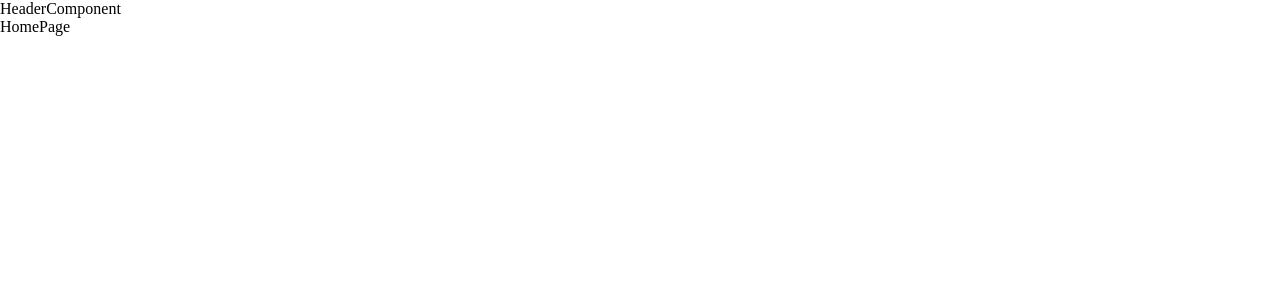
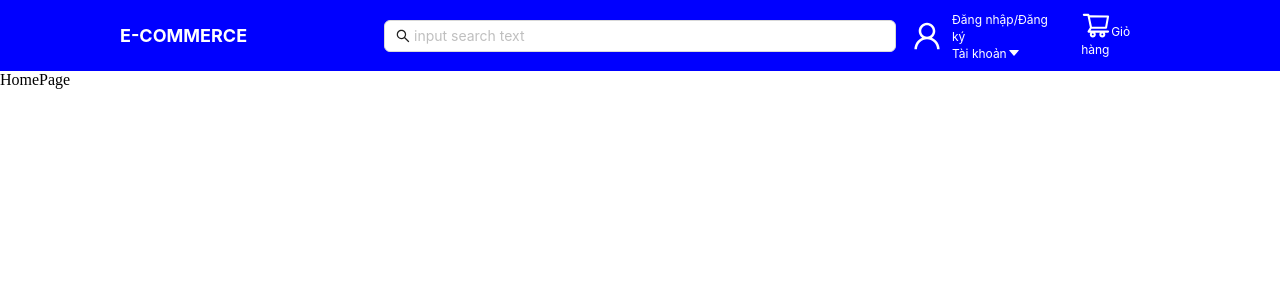
Before and after one commit to letranthienlong/ProjectMindxWeb75, a React (Create React App) app: page / in a window 1280 px wide. Shown: the top 300 px of the page. Built offline with nearby package versions, Linux system fonts and the light colour scheme.

Commit message:
UI Header

```diff
--- a/package.json
+++ b/package.json
@@ -3,6 +3,7 @@
   "version": "0.1.0",
   "private": true,
   "dependencies": {
+    "@ant-design/icons": "^5.3.1",
     "@reduxjs/toolkit": "^2.2.1",
     "@testing-library/jest-dom": "^5.17.0",
     "@testing-library/react": "^13.4.0",
--- a/src/components/HeaderComponent/HeaderComponent.jsx
+++ b/src/components/HeaderComponent/HeaderComponent.jsx
@@ -1,8 +1,49 @@
 import React from 'react'
+import { Col } from 'antd'
+import { WrapperHeader, WrapperTextHeader, WrapperHeaderAccount, WrapperTextHeaderSmall } from './style'
+import Search from 'antd/es/transfer/search'
+import {
+  UserOutlined,
+  CaretDownOutlined,
+  ShoppingCartOutlined
+} from '@ant-design/icons';
 
 const HeaderComponent = () => {
   return (
-    <div>HeaderComponent</div>
+    <div>
+      <WrapperHeader gutter={16}>
+        <Col span={6}>
+          <WrapperTextHeader>
+            E-COMMERCE
+          </WrapperTextHeader>
+        </Col>
+        <Col span={12}>
+          <Search placeholder="input search text" enterButton />
+        </Col>
+        <Col span={6} style={{ display: 'flex', gap: '20px' }}>
+          <WrapperHeaderAccount>
+            <UserOutlined style={{ fontSize: '30px' }} />
+            <div>
+              <WrapperTextHeaderSmall>
+                Đăng nhập/Đăng ký
+              </WrapperTextHeaderSmall>
+              <div>
+                <WrapperTextHeaderSmall>
+                  Tài khoản
+                </WrapperTextHeaderSmall>
+                <CaretDownOutlined />
+              </div>
+            </div>
+          </WrapperHeaderAccount>
+          <div>
+            <ShoppingCartOutlined style={{ fontSize: '30px', color: 'white' }} />
+            <WrapperTextHeaderSmall>
+              Giỏ hàng
+            </WrapperTextHeaderSmall>
+          </div>
+        </Col>
+      </WrapperHeader>
+    </div>
   )
 }
 
--- /dev/null
+++ b/src/components/HeaderComponent/style.js
@@ -0,0 +1,27 @@
+import { Row } from "antd";
+import styled from "styled-components";
+
+export const WrapperHeader = styled(Row)`
+  padding: 10px 120px;
+  background-color: blue;
+  align-items: center;
+`;
+
+export const WrapperTextHeader = styled.span`
+  font-size: 18px;
+  color: white;
+  font-weight: bold;
+  text-align: left;
+`;
+
+export const WrapperHeaderAccount = styled.div`
+  display: flex;
+  align-items: center;
+  color: white;
+  gap: 10px;
+`;
+
+export const WrapperTextHeaderSmall = styled.span`
+  font-size: 12px;
+  color: white;
+`;
```
Also changed, not shown: 1 other file (tests, documents, lock files or other folders).
